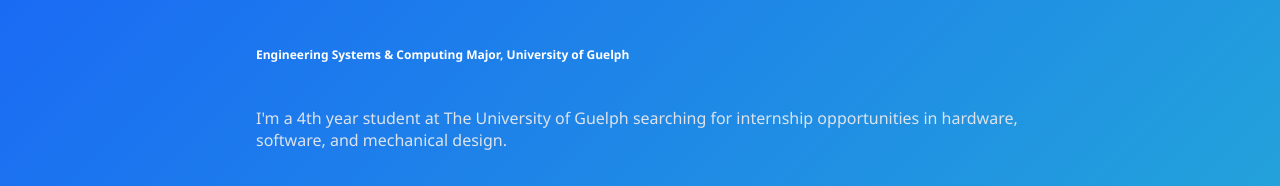
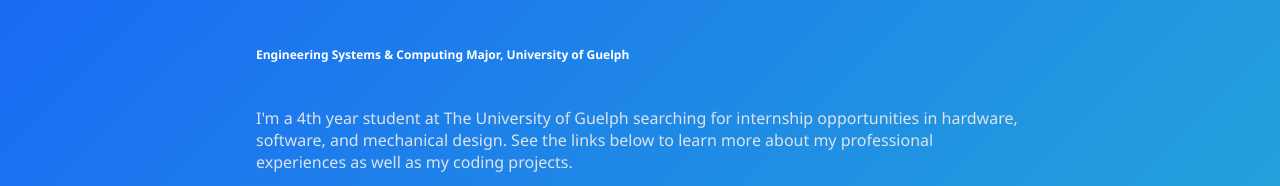
Before and after one commit to lmada19/my-portfolio, a plain HTML site: page index.html in a window 1280 px wide. Shown: the part 204-390 px from the top of the page. Drawn offline with Linux system fonts and the light colour scheme.

Commit message:
Update index.html

```diff
--- a/index.html
+++ b/index.html
@@ -72,8 +72,9 @@
 
         </style>
 
-
-
+<!--favicon
+    -->
+ <link rel="icon" type= "image/x-icon" href ="https://th.bing.com/th/id/R.4ac507c822b38f85925b62fae0a866f4?rik=zKJyjC50ZXKhwQ&riu=http%3a%2f%2fpixelartmaker.com%2fart%2f026d7c790c77fc3.png&ehk=9Jinhwtu7T2aawKhBFnXM%2bcwmkxKBvrih%2fsdDeWLqk4%3d&risl=&pid=ImgRaw&r=0">
 </head>
 <!-- Name, profile summary
 -->
@@ -87,7 +88,7 @@
 
     <h2 style="color: white;text-align: left;font-family:'Segoe UI', Tahoma, Geneva, Verdana, sans-serif; font-size: 12px;">Engineering Systems & Computing Major, University of Guelph</h2>
     <br>
-    <p style="text-align: left; font-size: 16px; font-family:'Segoe UI', Tahoma, Geneva, Verdana, sans-serif; color:rgb(220, 227, 235)">I'm a 4th year student at The University of Guelph searching for internship opportunities in hardware, software, and mechanical design.</p>
+    <p style="text-align: left; font-size: 16px; font-family:'Segoe UI', Tahoma, Geneva, Verdana, sans-serif; color:rgb(220, 227, 235)">I'm a 4th year student at The University of Guelph searching for internship opportunities in hardware, software, and mechanical design. See the links below to learn more about my professional experiences as well as my coding projects.</p>
 
 
 
```
